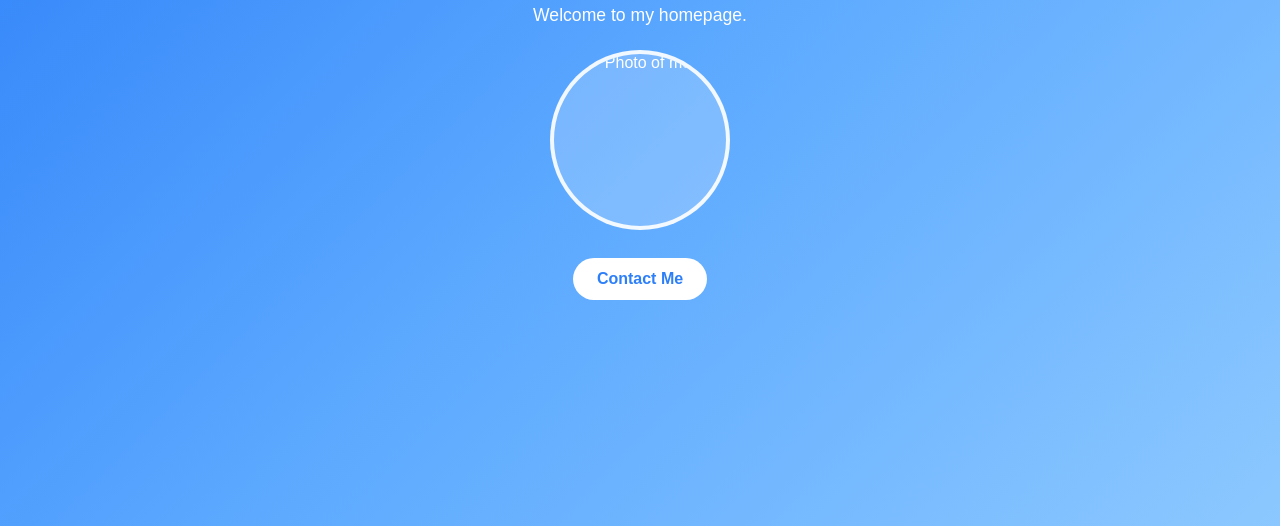
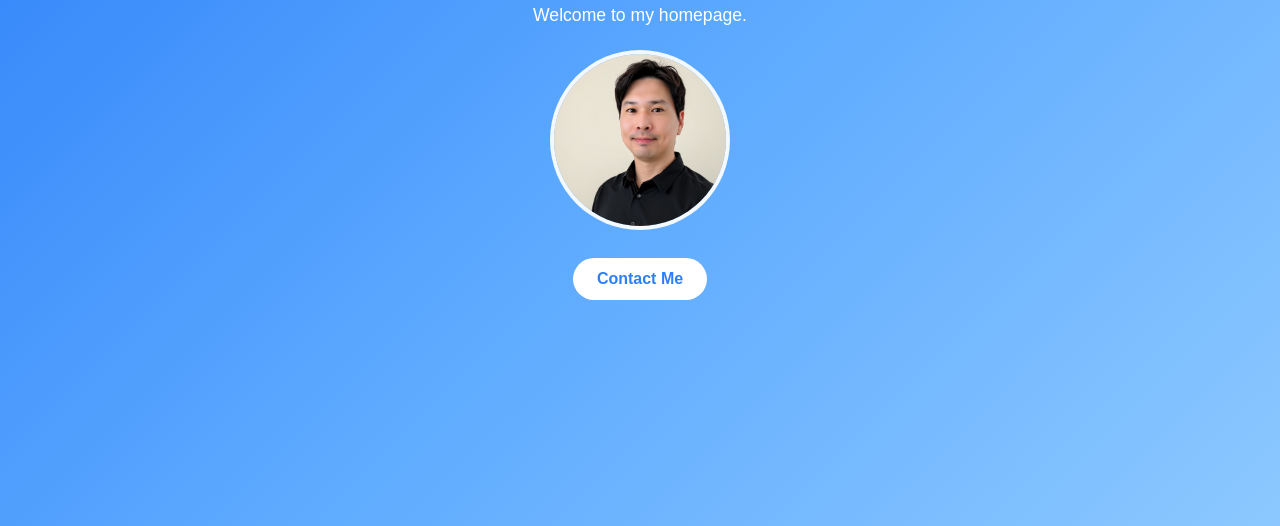
Before and after one commit to matthewpaek/firstwebsite, a plain HTML site: page index.html in a window 1280 px wide. Shown: the part 274-800 px from the top of the page. Drawn offline with Linux system fonts and the light colour scheme.

Commit message:
updated photo

```diff
--- a/index.html
+++ b/index.html
@@ -11,7 +11,7 @@
     <h1>Hello World</h1>
     <p class="intro">Welcome to my homepage.</p>
 
-    <img class="profile-photo" src="profile.jpg" alt="Photo of me" />
+    <img class="profile-photo" src="062-WVq9rEaHPx0.jpeg" alt="Photo of me" />
 
     <button type="button" class="contact-btn">Contact Me</button>
   </main>
```
Also changed, not shown: 062-WVq9rEaHPx0.jpeg (added).
